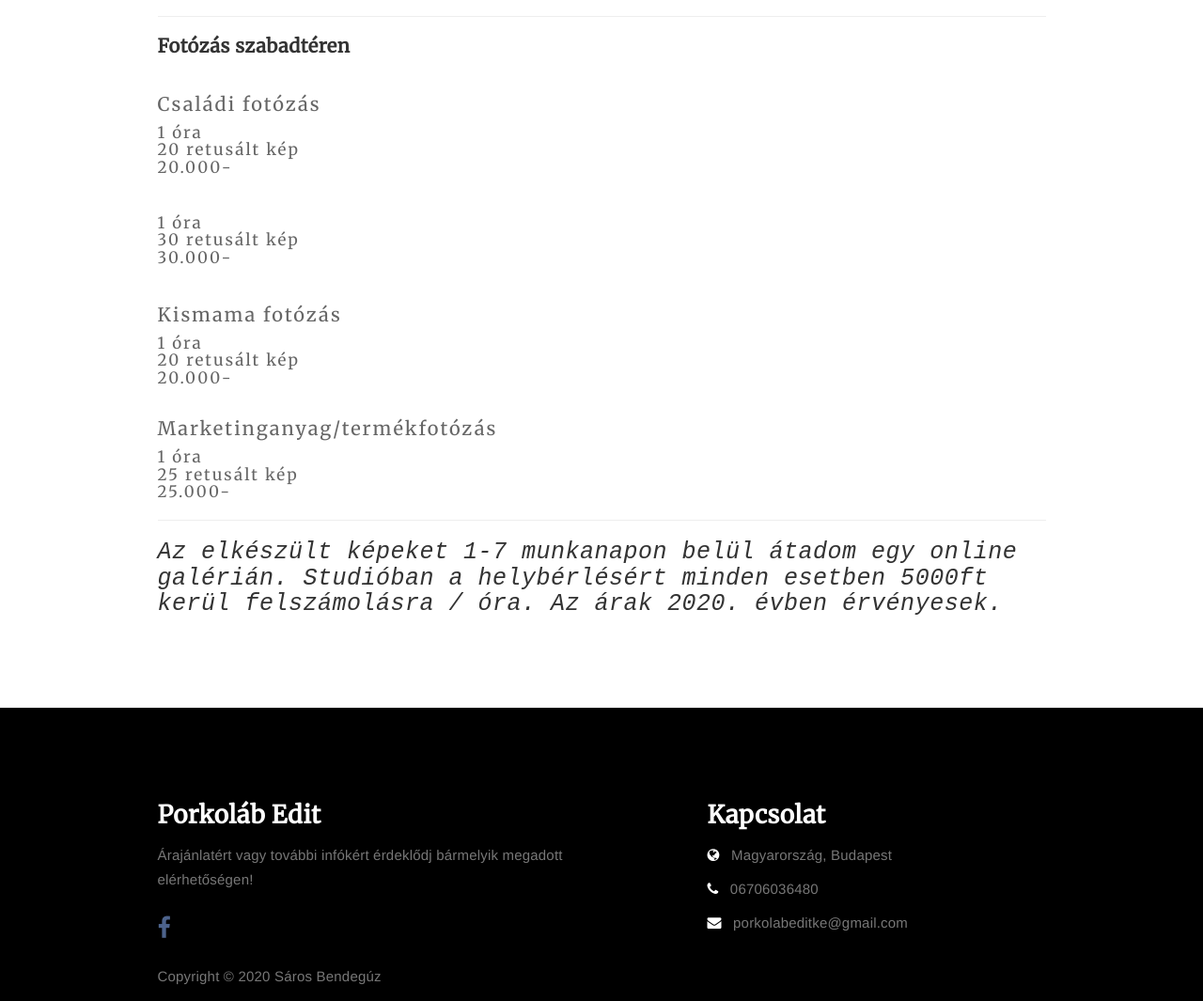
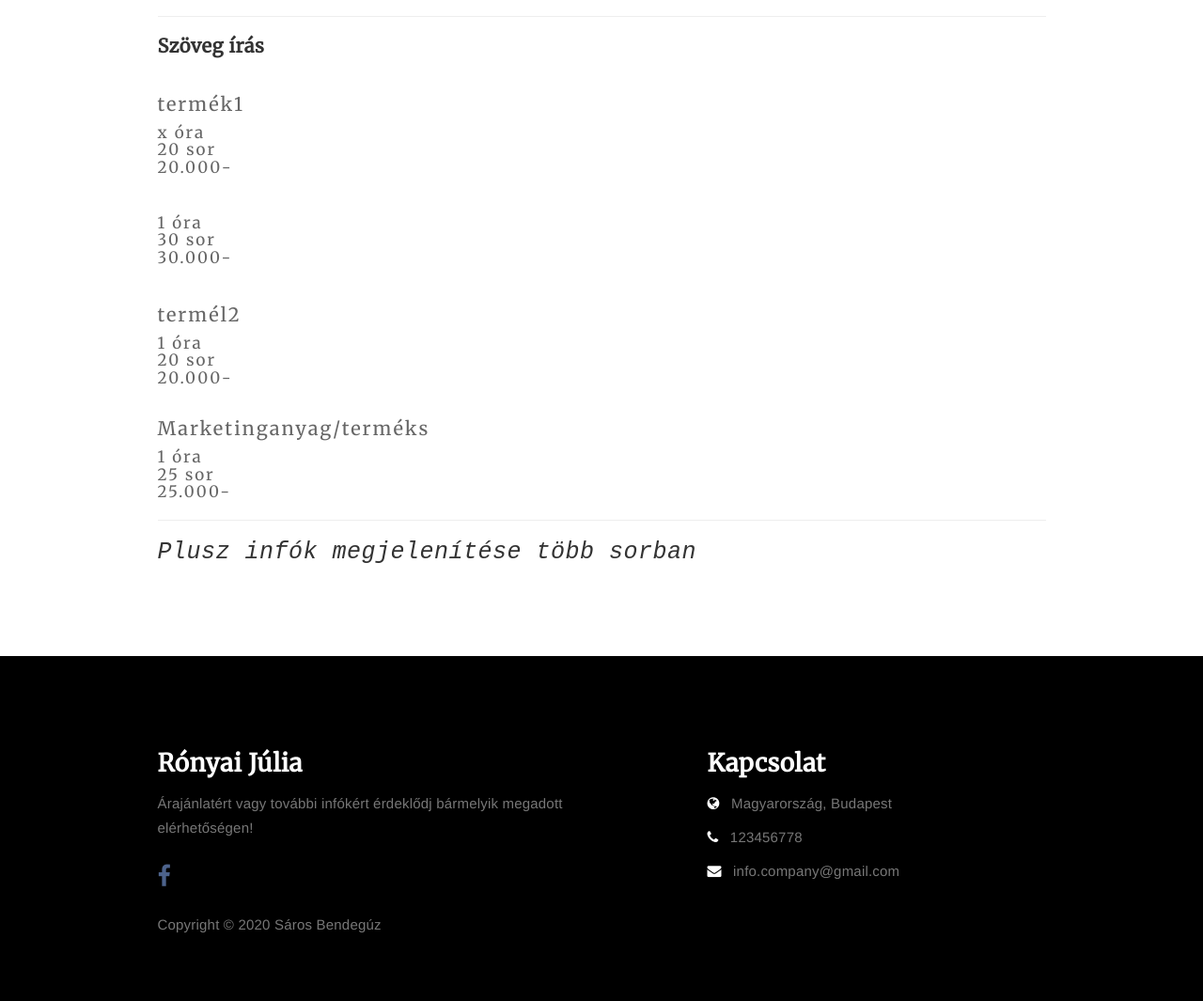
Before and after one commit to sarosbendeguz/porkolab, a plain HTML site: page info.html in a window 1280 px wide. Shown: the part 746-1811 px from the top of the page at 94% size. Drawn offline with Linux system fonts and the light colour scheme.

Commit message:
ez már RJé

```diff
--- a/info.html
+++ b/info.html
@@ -9,7 +9,7 @@
 <meta name="author" content="">
 <meta name="viewport" content="width=device-width, initial-scale=1, maximum-scale=1">
 
-<title>Infók - Porkoláb Edit</title>
+<title>Infók - Rónyai Júlia</title>
 
   <link rel="shortcut icon" href="logo.png" type="logo.png" />
   <link rel="logo.png" href="logo.png">
@@ -49,7 +49,7 @@ http://www.tooplate.com/view/2085-neuron
                     <span class="icon icon-bar"></span>
                     <span class="icon icon-bar"></span>
                </button>
-               <a href="index.html" class="navbar-brand">Porkoláb Edit</a>
+               <a href="index.html" class="navbar-brand">Rónyai Júlia</a>
           </div>
           <div class="collapse navbar-collapse">
                <ul class="nav navbar-nav navbar-right">
@@ -58,12 +58,12 @@ http://www.tooplate.com/view/2085-neuron
                     <li><a href="about.html">Blog</a></li>
 
 
-							<li class="dropdown"><a href="#">Galéria</a>
+							<li class="dropdown"><a href="#">Referencia</a>
 								<ul class="dropdown-content">
-									<a href="portre.html">Portré/business</a>
-									<a href="csaladi.html">Családi</a>
-									<a href="marketing.html">Marketinganyag/termék</a>
-									<a href="kismama.html">Kismama</a>
+									<a href="#">Termék</a>
+									<a href="#">Márketing</a>
+									<a href="#">Szöveg3</a>
+									<a href="#">Szöveg4</a>
 								</ul>
 							</li>
 
@@ -130,16 +130,16 @@ http://www.tooplate.com/view/2085-neuron
                          <h3 style="text-align:center">Árak</h3>
                          <p> </p>
                     <hr>
-					<h5 style= "font-size: 20px">Fotózás szabadtéren</h5>
+					<h5 style= "font-size: 20px">Szöveg írás</h5>
 					<br>
-					<h4 style= "font-size: 20px">Családi fotózás</h4>
-					<h4 style= "font-size: 17px">1 óra<br>
-					20 retusált kép<br>
+					<h4 style= "font-size: 20px">termék1</h4>
+					<h4 style= "font-size: 17px">x óra<br>
+					20 sor<br>
 					20.000- </h4>
 					<br>
 					<p></p>
 					<h4 style= "font-size: 17px">1 óra<br>
-					30 retusált kép<br>
+					30 sor<br>
 					30.000- </h4>
 					<!--<br>
 					<h4 style= "font-size: 20px">Családi fotózás</h4>
@@ -147,20 +147,18 @@ http://www.tooplate.com/view/2085-neuron
 					25 retusált kép<br>
 					30.000-</h4>-->
 					<br>
-					<h4 style= "font-size: 20px">Kismama fotózás<h4>
+					<h4 style= "font-size: 20px">termél2<h4>
 					<h4 style= "font-size: 17px">1 óra<br>
-					20 retusált kép<br>
+					20 sor<br>
 					20.000-<h4>
 					<br>
-					<h4 style= "font-size: 20px">Marketinganyag/termékfotózás<h4>
+					<h4 style= "font-size: 20px">Marketinganyag/terméks<h4>
 					<h4 style= "font-size: 17px">1 óra<br>
-					25 retusált kép<br>
+					25 sor<br>
 					25.000-<h4>
 
 			<hr>
-                         <h3 class="infoszoveg">Az elkészült képeket 1-7 munkanapon belül átadom egy online galérián.
-Studióban a helybérlésért minden esetben 5000ft kerül felszámolásra / óra.
-Az árak 2020. évben érvényesek.</h3>
+                         <h3 class="infoszoveg">Plusz infók megjelenítése több sorban</h3>
 
 <!----------------------------------------------------------------------->
                     <!--<div class="col-md-4 col-sm-4">
@@ -196,8 +194,8 @@ Az árak 2020. évben érvényesek.</h3>
           <div class="row">
 
                <div class="col-md-5 col-md-offset-1 col-sm-6">
-                    <h3>Porkoláb Edit </h3>
-                    <p>Árajánlatért vagy további infókért érdeklődj bármelyik megadott elérhetőségen!<br><br><a style="font-size:25px" href="https://www.facebook.com/Porkol%C3%A1b-Edit-photography-106353011208151/" class="fa fa-facebook"></a></p>
+                    <h3>Rónyai Júlia </h3>
+                    <p>Árajánlatért vagy további infókért érdeklődj bármelyik megadott elérhetőségen!<br><br><a style="font-size:25px" href="#" class="fa fa-facebook"></a></p>
                     <div class="footer-copyright">
                          <p>Copyright &copy; 2020 Sáros Bendegúz</p>
                     </div>
@@ -206,8 +204,8 @@ Az árak 2020. évben érvényesek.</h3>
                <div class="col-md-4 col-md-offset-1 col-sm-6">
                     <h3>Kapcsolat</h3>
                     <p><i class="fa fa-globe"></i> Magyarország, Budapest</p>
-                    <p><i class="fa fa-phone"></i> 06706036480</p>
-                    <p><i class="fa fa-envelope"></i> porkolabeditke@gmail.com</p>
+                    <p><i class="fa fa-phone"></i> 123456778</p>
+                    <p><i class="fa fa-envelope"></i> info.company@gmail.com</p>
                </div>
 
                <div class="clearfix col-md-12 col-sm-12">
```
Also changed, not shown: about.html (+11 -11 lines), contact.html (+10 -10 lines), index.html (+13 -13 lines), images/hkjh.jpg (added), images/home-bg.jpg, images/home-bgő.jpg (deleted), 1 other file.
